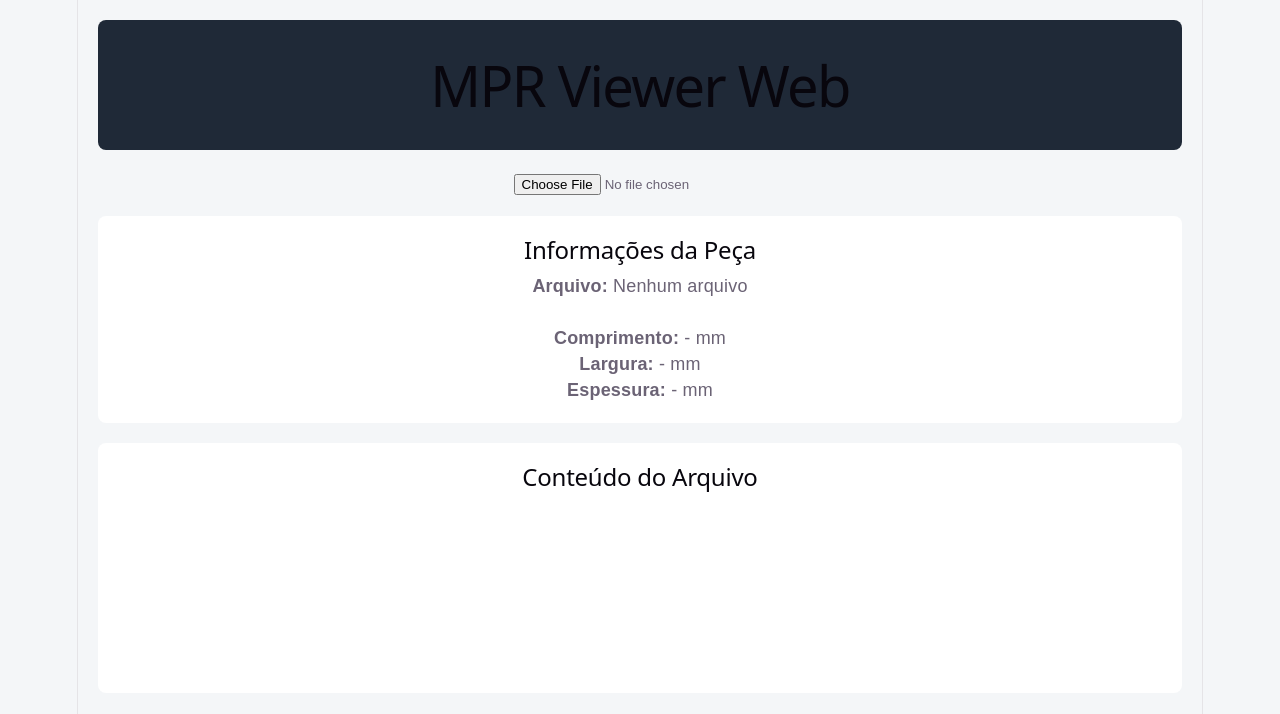
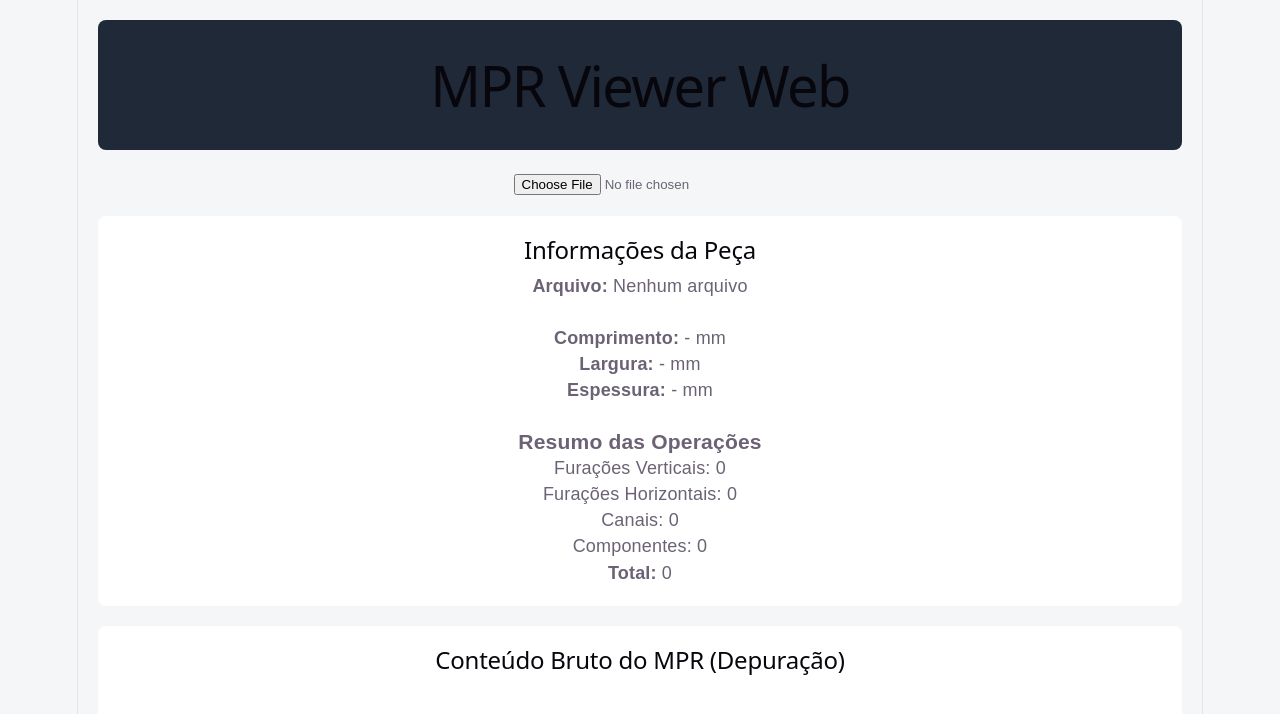
Before and after one commit to leandro678/mpr-viewer-web, a React (Vite) app in the folder frontend/: page / in a window 1280 px wide. Shown: the top 714 px of the page. Built offline with nearby package versions, Linux system fonts and the light colour scheme.

Commit message:
Implementa contagem de operacoes MPR

```diff
--- a/frontend/src/pages/Home.tsx
+++ b/frontend/src/pages/Home.tsx
@@ -1,7 +1,10 @@
 import { useState } from "react";
 import "../styles/Home.css";
 import FileUploader from "../components/FileUploader";
-import { extractDimensions } from "../services/mprParser";
+import {
+  extractDimensions,
+  extractOperations
+} from "../services/mprParser";
 
 function Home() {
   const [fileName, setFileName] = useState("");
@@ -10,6 +13,13 @@ function Home() {
   length: "",
   width: "",
   thickness: ""
+});
+const [operations, setOperations] = useState({
+  verticalDrills: 0,
+  horizontalDrills: 0,
+  grooves: 0,
+  components: 0,
+  total: 0
 });
 
 const handleFileLoaded = (
@@ -21,9 +31,15 @@ const handleFileLoaded = (
 
   setFileContent(content);
 
-  const dims = extractDimensions(content);
+  const dims =
+    extractDimensions(content);
 
   setDimensions(dims);
+
+  const ops =
+    extractOperations(content);
+
+  setOperations(ops);
 };
 
   return (
@@ -69,11 +85,47 @@ const handleFileLoaded = (
           {dimensions.thickness || "-"} mm
         </p>
 
+        <br />
+
+        <h3>Resumo das Operações</h3>
+
+        <p>
+          Furações Verticais:
+          {" "}
+          {operations.verticalDrills}
+        </p>
+
+        <p>
+          Furações Horizontais:
+          {" "}
+          {operations.horizontalDrills}
+        </p>
+
+        <p>
+          Canais:
+          {" "}
+          {operations.grooves}
+        </p>
+
+        <p>
+          Componentes:
+          {" "}
+          {operations.components}
+        </p>
+
+        <p>
+         <strong>
+           Total:
+          </strong>
+          {" "}
+          {operations.total}
+        </p>
+
       </div>
 
       <div className="viewer-2d">
 
-        <h2>Conteúdo do Arquivo</h2>
+        <h2>Conteúdo Bruto do MPR (Depuração)</h2>
 
         <pre
           style={{
--- a/frontend/src/services/mprParser.ts
+++ b/frontend/src/services/mprParser.ts
@@ -27,3 +27,41 @@ export function extractDimensions(
     thickness: formatNumber(thicknessRaw)
   };
 }
+export interface OperationsSummary {
+  verticalDrills: number;
+  horizontalDrills: number;
+  grooves: number;
+  components: number;
+  total: number;
+}
+
+export function extractOperations(
+  content: string
+): OperationsSummary {
+
+  const verticalDrills =
+    (content.match(/BohrVert/g) || []).length;
+
+  const horizontalDrills =
+    (content.match(/BohrHoriz/g) || []).length;
+
+  const grooves =
+    (content.match(/Grooves_MPR3/g) || []).length;
+
+  const components =
+    (content.match(/Komponente/g) || []).length;
+
+  const total =
+    verticalDrills +
+    horizontalDrills +
+    grooves +
+    components;
+
+  return {
+    verticalDrills,
+    horizontalDrills,
+    grooves,
+    components,
+    total
+  };
+}
```
